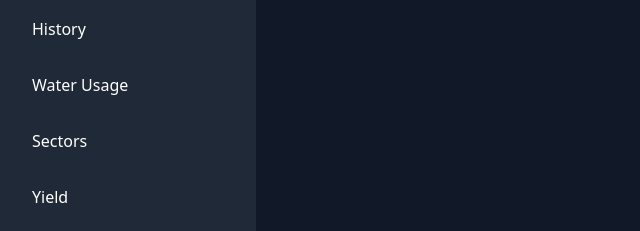
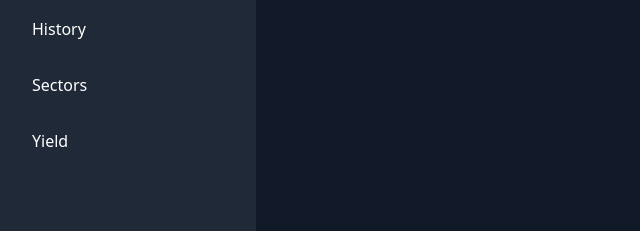
Before and after one commit to Cruzhacks-hotelhackers/SoilSense, a website: page index.html in a window 1280 px wide. Shown: the part 207-438 px from the top of the page, 0-640 px from the left. Drawn offline with nearby package versions, Linux system fonts and the light colour scheme.

Commit message:
delete p4

```diff
--- a/index.html
+++ b/index.html
@@ -20,7 +20,6 @@
         <li class="active p-3">Dashboard</li>
         <li><a href = indexp2.html><button class="p-3">Projections</button></a></li>
         <li><a href = indexp3.html><button class="p-3">History</button></a></li>
-        <li><a href = indexp4.html><button class="p-3">Water Usage</button></a></li>
         <li><a href = indexp5.html><button class="p-3">Sectors</button></a></li>
         <li><a href = index6.html><button class="p-3">Yield</button></a></li>
       </ul>
```
Also changed, not shown: indexp5.html (+0 -1 lines), indexp6.html (+0 -1 lines).
